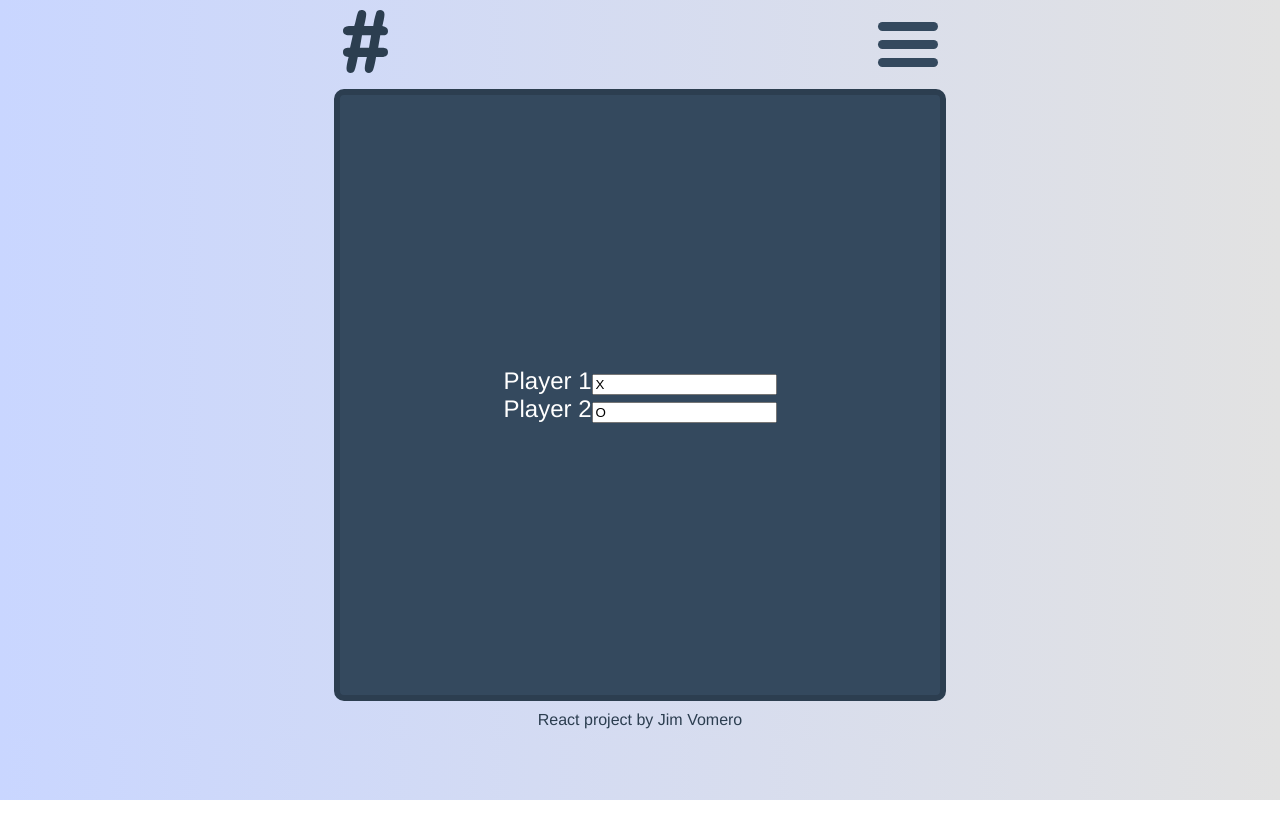
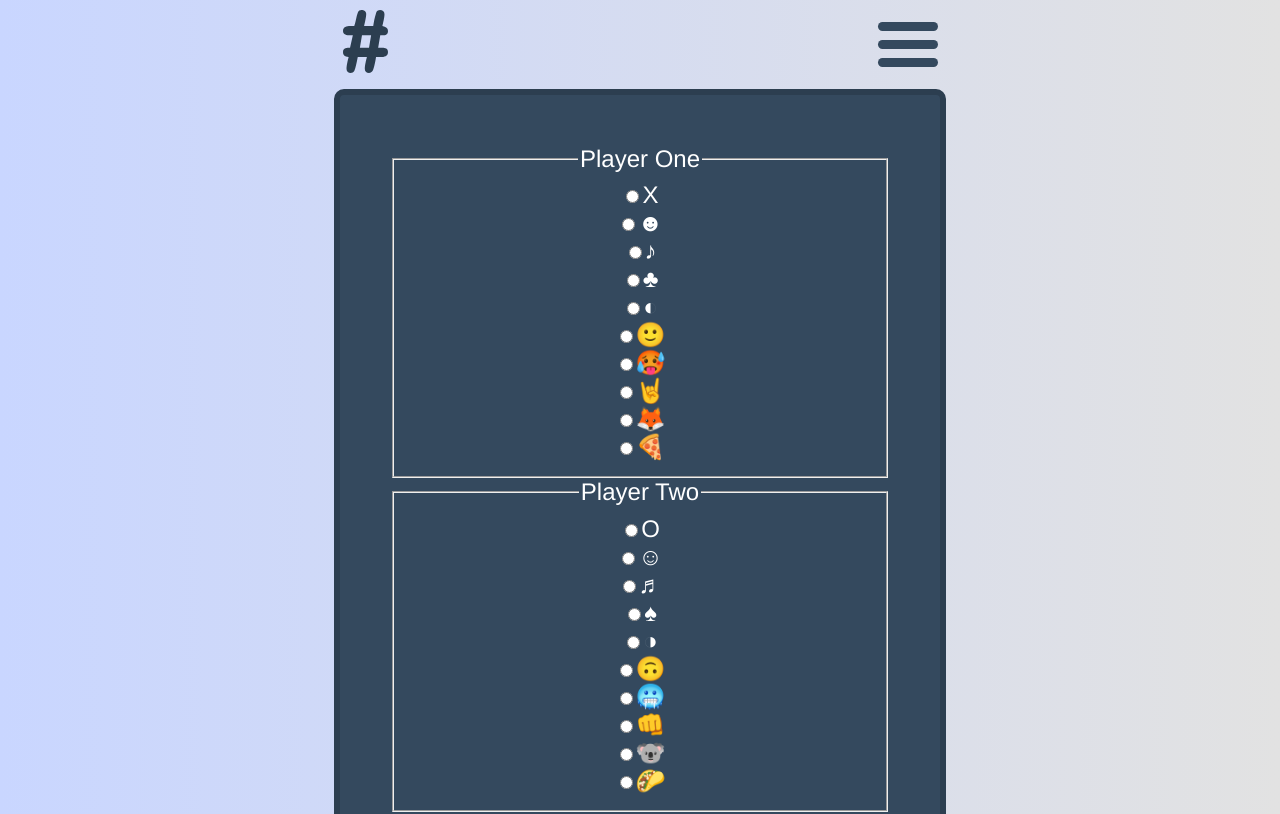
Before and after one commit to nJim/tictactoe-js, a React (Create React App) app: page /settings in a window 1280 px wide. Shown: the top 814 px of the page. Built offline with nearby package versions, Linux system fonts and the light colour scheme.

Commit message:
Defines radio button.

```diff
--- /dev/null
+++ b/src/components/2-molecules/RadioButton.tsx
@@ -0,0 +1,16 @@
+import React from "react";
+
+const RadioButton = ({ id, value, name }: Props) => (
+  <div className="radio-button">
+    <input id={id} type="radio" value={value} name={name} />
+    <label htmlFor={id}>{value}</label>
+  </div>
+);
+
+type Props = {
+  id: string,
+  value: string,
+  name: string,
+}
+
+export default RadioButton;
--- a/src/components/4-templates/Play.tsx
+++ b/src/components/4-templates/Play.tsx
@@ -2,13 +2,10 @@ import React, { useState } from "react";
 import Board from "../3-organisms/Board";
 import Controls from "../3-organisms/Controls";
 import isOutOfMoves from "../../lib/utils/isOutOfMoves";
-
-import {useContext} from 'react';
-import {Context} from "../../lib/hoc/State";
-
+import {useGameStateContext} from "../../lib/hoc/State";
 
 const Play = () => {
-  const {state, dispatch} = useContext(Context);
+  const {state, dispatch} = useGameStateContext();
   console.log(state);
   console.log(dispatch);
 
--- a/src/components/4-templates/SettingsPage.tsx
+++ b/src/components/4-templates/SettingsPage.tsx
@@ -1,19 +1,50 @@
 import React from "react";
+import RadioButton from "../2-molecules/RadioButton";
 import Border from "../3-organisms/Border";
+import {useGameStateContext} from "../../lib/hoc/State";
 
-const SettingsPage = () => (
+const SettingsPage = () => {
+  const {state} = useGameStateContext();
+  return (
     <Border>
       <div>
+        <fieldset>
+          <legend>Player One</legend>
+          <RadioButton name="player1" id="p1o01" value="X" />
+          <RadioButton name="player1" id="p1o02" value="☻" />
+          <RadioButton name="player1" id="p1o03" value="♪" />
+          <RadioButton name="player1" id="p1o04" value="♣" />
+          <RadioButton name="player1" id="p1o05" value="◐" />
+          <RadioButton name="player1" id="p1o06" value="🙂" />
+          <RadioButton name="player1" id="p1o07" value="🥵" />
+          <RadioButton name="player1" id="p1o08" value="🤘" />
+          <RadioButton name="player1" id="p1o09" value="🦊" />
+          <RadioButton name="player1" id="p1o10" value="🍕" />
+        </fieldset>
+        <fieldset>
+          <legend>Player Two</legend>
+          <RadioButton name="player2" id="p2o01" value="O" />
+          <RadioButton name="player2" id="p2o02" value="☺" />
+          <RadioButton name="player2" id="p2o03" value="♬" />
+          <RadioButton name="player2" id="p2o04" value="♠" />
+          <RadioButton name="player2" id="p2o05" value="◑" />
+          <RadioButton name="player2" id="p2o06" value="🙃" />
+          <RadioButton name="player2" id="p2o07" value="🥶" />
+          <RadioButton name="player2" id="p2o08" value="👊" />
+          <RadioButton name="player2" id="p2o09" value="🐨" />
+          <RadioButton name="player2" id="p2o10" value="🌮" />
+        </fieldset>
         <div className="form-item">
           <label>Player 1</label>
-        <input type="text" value="X" />
+          <input type="text" value={state.player1} />
         </div>
         <div className="form-item">
           <label>Player 2</label>
-        <input type="text" value="O"/>
+          <input type="text" value={state.player2}/>
         </div>
       </div>
     </Border>
-);
+  )
+};
 
 export default SettingsPage;
--- a/src/lib/hoc/State.tsx
+++ b/src/lib/hoc/State.tsx
@@ -1,4 +1,4 @@
-import React, { createContext, useReducer, Dispatch } from "react";
+import React, { createContext, useReducer, Dispatch, useContext } from "react";
 
 export type StateType = {
   player1: string,
@@ -32,6 +32,29 @@ const State = ({children}: any) => {
 export const Context = createContext<ContextType>(initialContext);
 export default State;
 
+export const useGameStateContext = () => {
+    const state = useContext(Context);
+
+    if (state === undefined) {
+      throw new Error("must be used within a Provider");
+    }
+
+    return state;
+  };
+
+//   const useGameDispatchContext = () => {
+//     const dispatch = useContext(DispatchContext);
+
+//     if (dispatch === undefined) {
+//       throw new Error("must be used within a Provider");
+//     }
+
+//     return dispatch;
+//   };
+
+//   export { useGameDispatchContext, useGameStateContext };
+
+
 const Reducer = (state: any, action: any) => {
     switch (action.type) {
         case 'SET_POSTS':
```
Lines whose indentation alone changed are shown as unchanged.
